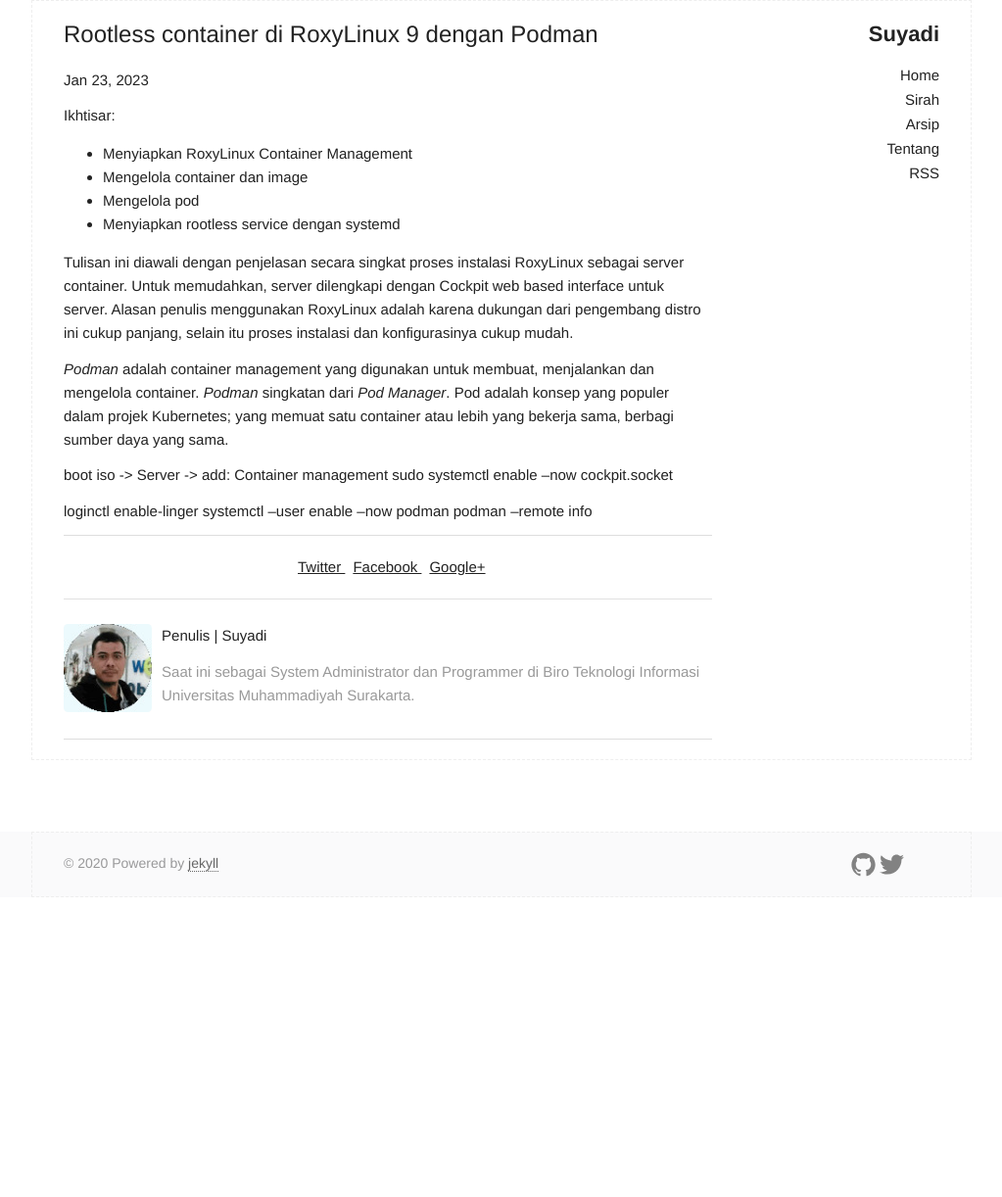
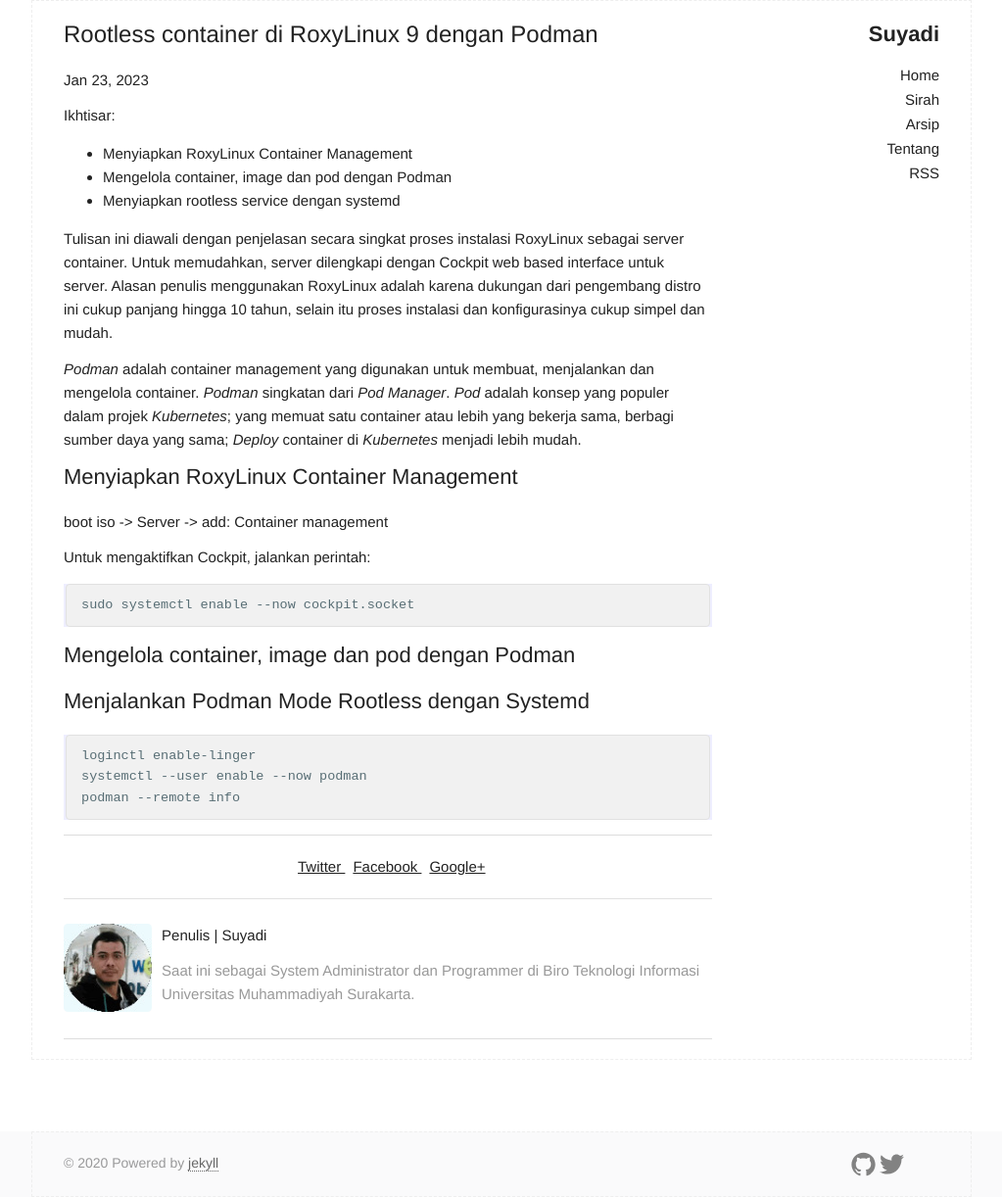
Before and after one commit to abufarros/abufarros.github.io, a Jekyll site: the page built from _posts/2023-01-23-rootless-container-dengan-podman.md, in a window 1280 px wide. Shown: the whole page at 98% size, without its empty margins (128-1151 px from the left). Built offline with Jekyll 4.4.1, drawn with Linux system fonts in a browser that asks for light colours; before the commit the page ends 916 px from its top, so only the background shows below that.

Commit message:
Update 2

```diff
--- a/_posts/2023-01-23-rootless-container-dengan-podman.md
+++ b/_posts/2023-01-23-rootless-container-dengan-podman.md
@@ -8,17 +8,25 @@
 Ikhtisar:
 
 - Menyiapkan RoxyLinux Container Management
-- Mengelola container dan image
-- Mengelola pod
+- Mengelola container, image dan pod dengan Podman
 - Menyiapkan rootless service dengan systemd
 
-Tulisan ini diawali dengan penjelasan secara singkat proses instalasi RoxyLinux sebagai server container. Untuk memudahkan, server dilengkapi dengan Cockpit web based interface untuk server. Alasan penulis menggunakan RoxyLinux adalah karena dukungan dari pengembang distro ini cukup panjang, selain itu proses instalasi dan konfigurasinya cukup mudah.
+Tulisan ini diawali dengan penjelasan secara singkat proses instalasi RoxyLinux sebagai server container. Untuk memudahkan, server dilengkapi dengan Cockpit web based interface untuk server. Alasan penulis menggunakan RoxyLinux adalah karena dukungan dari pengembang distro ini cukup panjang hingga 10 tahun, selain itu proses instalasi dan konfigurasinya cukup simpel dan mudah.
 
-*Podman* adalah container management yang digunakan untuk membuat, menjalankan dan mengelola container. *Podman* singkatan dari *Pod Manager*. Pod adalah konsep yang populer dalam projek Kubernetes; yang memuat satu container atau lebih yang bekerja sama, berbagi sumber daya yang sama.
+*Podman* adalah container management yang digunakan untuk membuat, menjalankan dan mengelola container. *Podman* singkatan dari *Pod Manager*. *Pod* adalah konsep yang populer dalam projek *Kubernetes*; yang memuat satu container atau lebih yang bekerja sama, berbagi sumber daya yang sama; *Deploy* container di *Kubernetes* menjadi lebih mudah.
+
+## Menyiapkan RoxyLinux Container Management
 
 boot iso -> Server -> add: Container management
-sudo systemctl enable --now cockpit.socket
 
-loginctl enable-linger
-systemctl --user enable --now podman
-podman --remote info
+Untuk mengaktifkan Cockpit, jalankan perintah:
+
+    sudo systemctl enable --now cockpit.socket
+
+## Mengelola container, image dan pod dengan Podman
+
+## Menjalankan Podman Mode Rootless dengan Systemd
+
+    loginctl enable-linger
+    systemctl --user enable --now podman
+    podman --remote info
```
